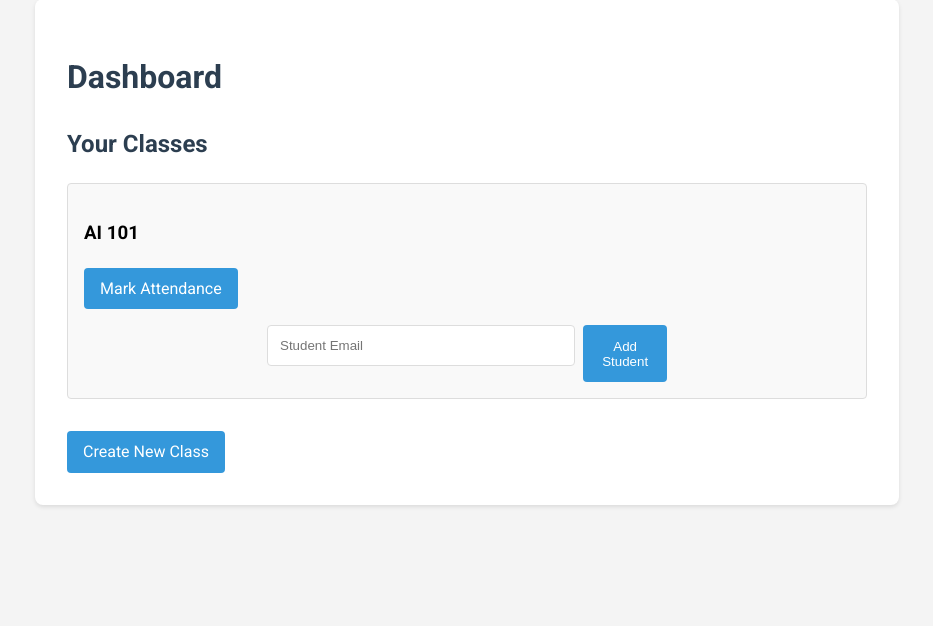
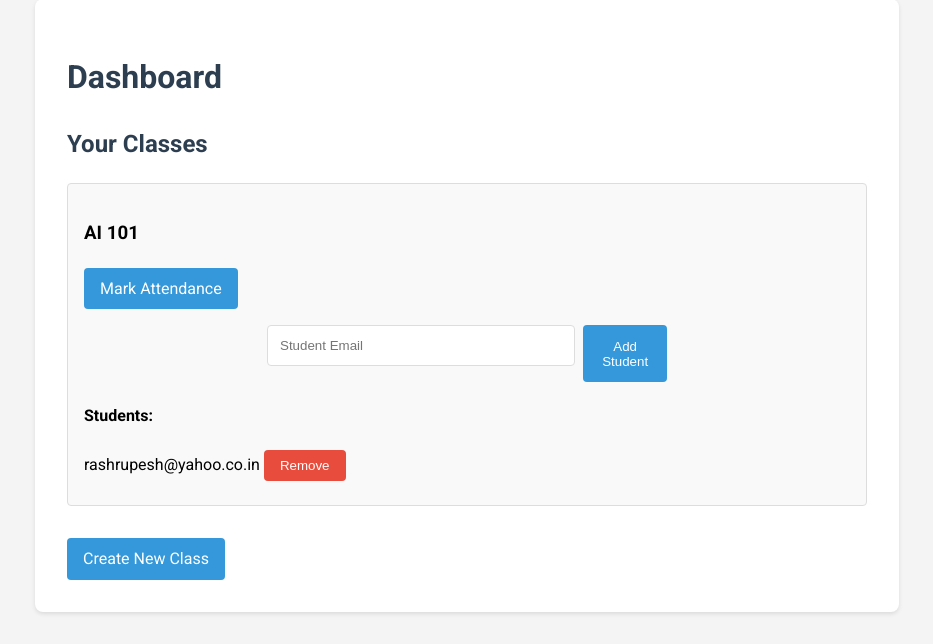
Before and after one commit to Darkstalker007/Computer-Science-IA, a Flask app: page /dashboard in a window 1280 px wide. Shown: the part 174-818 px from the top of the page, without its empty margins (173-1106 px from the left). Before the commit the page ends 684 px from the top, so only its background shows below. Run offline with Flask 3, Linux system fonts and the light colour scheme; a user stored in the database is signed in.

Commit message:
Added feature to delete students from classes

```diff
--- a/app.py
+++ b/app.py
@@ -180,6 +180,26 @@ def send_absence_email(student_email, class_name, date):
     except Exception as e:
         print(f"Failed to send email to {student_email}. Error: {str(e)}")
 
+
+@app.route('/remove_student/<int:class_id>/<int:student_id>', methods=['POST'])
+@login_required
+def remove_student(class_id, student_id):
+    if current_user.role != 'teacher':
+        flash('Only teachers can remove students')
+        return redirect(url_for('dashboard'))
+
+    class_obj = Class.query.get(class_id)
+    student = User.query.get(student_id)
+
+    if class_obj and student and student in class_obj.students:
+        class_obj.students.remove(student)
+        db.session.commit()
+        flash('Student removed from class')
+    else:
+        flash('Student or class not found')
+
+    return redirect(url_for('dashboard'))
+
 if __name__ == '__main__':
     with app.app_context():
         db.create_all()
--- a/static/styles.css
+++ b/static/styles.css
@@ -111,3 +111,20 @@ button:hover {
     flex-grow: 1;
     margin-right: 0.5rem;
 }
+.student-list {
+    list-style-type: none;
+    padding: 0;
+    margin-top: 1rem;
+}
+
+.student-list li {
+    margin-bottom: 0.5rem;
+}
+
+.btn-danger {
+    background-color: #e74c3c;
+}
+
+.btn-danger:hover {
+    background-color: #c0392b;
+}
--- a/templates/dashboard.html
+++ b/templates/dashboard.html
@@ -14,6 +14,17 @@
                         <input type="email" name="student_email" placeholder="Student Email" required>
                         <button type="submit">Add Student</button>
                     </form>
+                    <h4>Students:</h4>
+                    <ul class="student-list">
+                        {% for student in class.students %}
+                            <li>
+                                {{ student.email }}
+                                <form method="POST" action="{{ url_for('remove_student', class_id=class.id, student_id=student.id) }}" style="display: inline;">
+                                    <button type="submit" class="btn btn-danger">Remove</button>
+                                </form>
+                            </li>
+                        {% endfor %}
+                    </ul>
                 </li>
             {% endfor %}
         </ul>
```
Also changed, not shown: instance/site.db.
